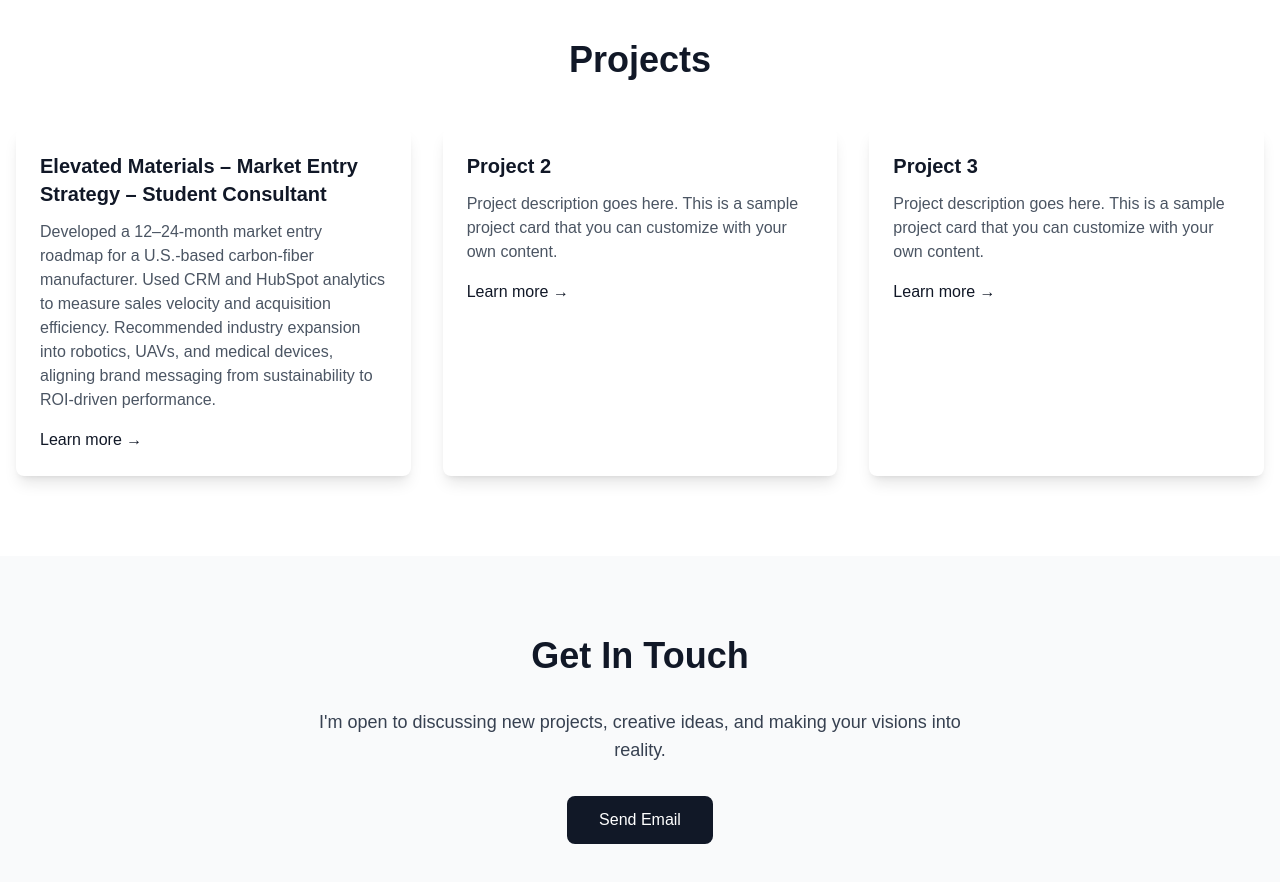
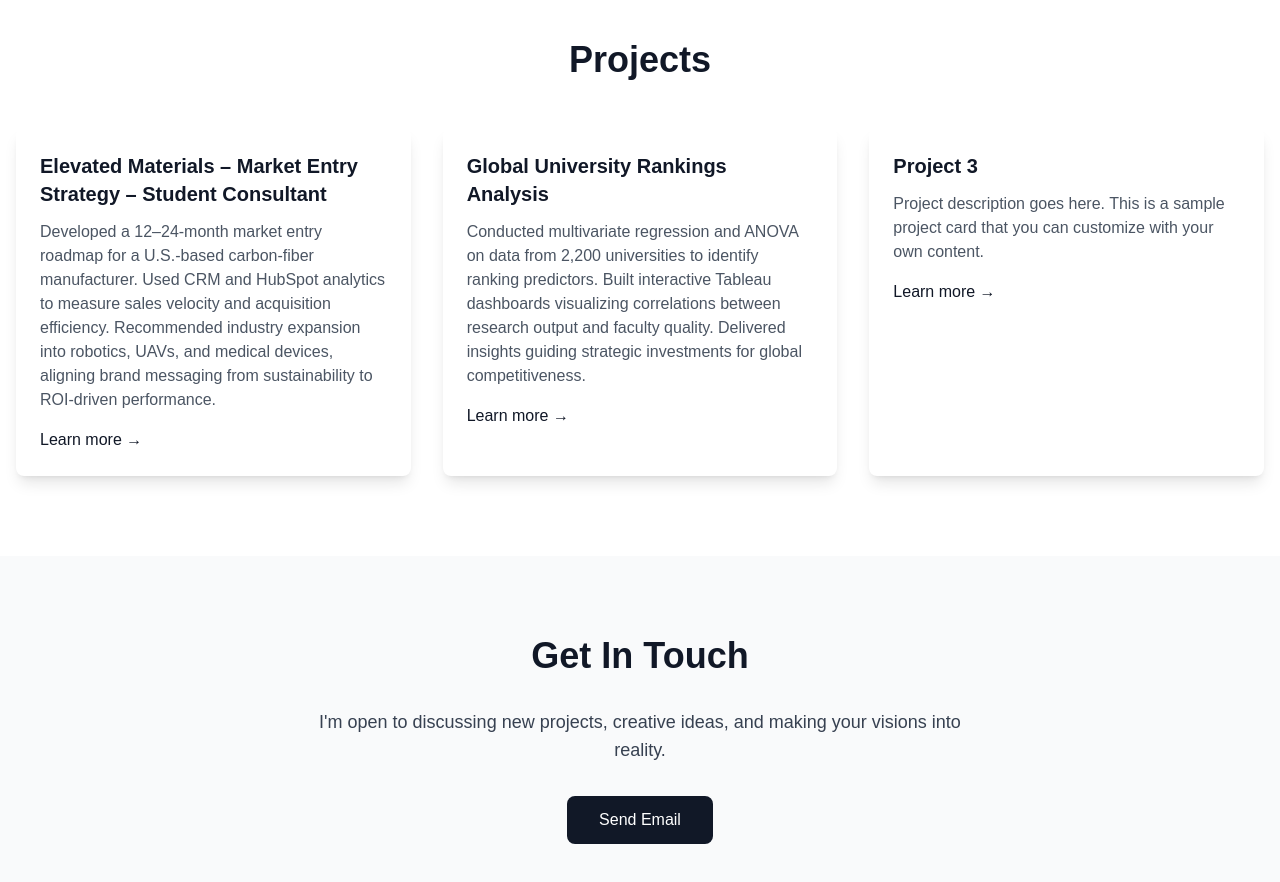
Before and after one commit to timaddg/Marketing_Portfolio, a Next.js app: page / in a window 1280 px wide. Shown: the part 980-1862 px from the top of the page. Built offline with nearby package versions, Linux system fonts and the light colour scheme.

Commit message:
Enhance project showcase on homepage with detailed descriptions for Global University Rankings Analysis and a sample project card.

```diff
--- a/app/page.tsx
+++ b/app/page.tsx
@@ -68,13 +68,23 @@
                 Learn more →
               </a>
             </div>
-            {[2, 3].map((project) => (
-              <div
-                key={project}
-                className="bg-white dark:bg-gray-800 rounded-lg shadow-lg p-6 hover:shadow-xl transition-shadow duration-200"
+            <div className="bg-white dark:bg-gray-800 rounded-lg shadow-lg p-6 hover:shadow-xl transition-shadow duration-200">
+              <h3 className="text-xl font-semibold text-gray-900 dark:text-white mb-3">
+                Global University Rankings Analysis
+              </h3>
+              <p className="text-gray-600 dark:text-gray-300 mb-4">
+                Conducted multivariate regression and ANOVA on data from 2,200 universities to identify ranking predictors. Built interactive Tableau dashboards visualizing correlations between research output and faculty quality. Delivered insights guiding strategic investments for global competitiveness.
+              </p>
+              <a
+                href="#"
+                className="text-gray-900 dark:text-white font-medium hover:underline"
               >
+                Learn more →
+              </a>
+            </div>
+            <div className="bg-white dark:bg-gray-800 rounded-lg shadow-lg p-6 hover:shadow-xl transition-shadow duration-200">
               <h3 className="text-xl font-semibold text-gray-900 dark:text-white mb-3">
-                  Project {project}
+                Project 3
               </h3>
               <p className="text-gray-600 dark:text-gray-300 mb-4">
                 Project description goes here. This is a sample project card that you can
@@ -87,7 +97,6 @@
                 Learn more →
               </a>
             </div>
-            ))}
           </div>
         </div>
       </section>
```
Lines whose indentation alone changed are shown as unchanged.
